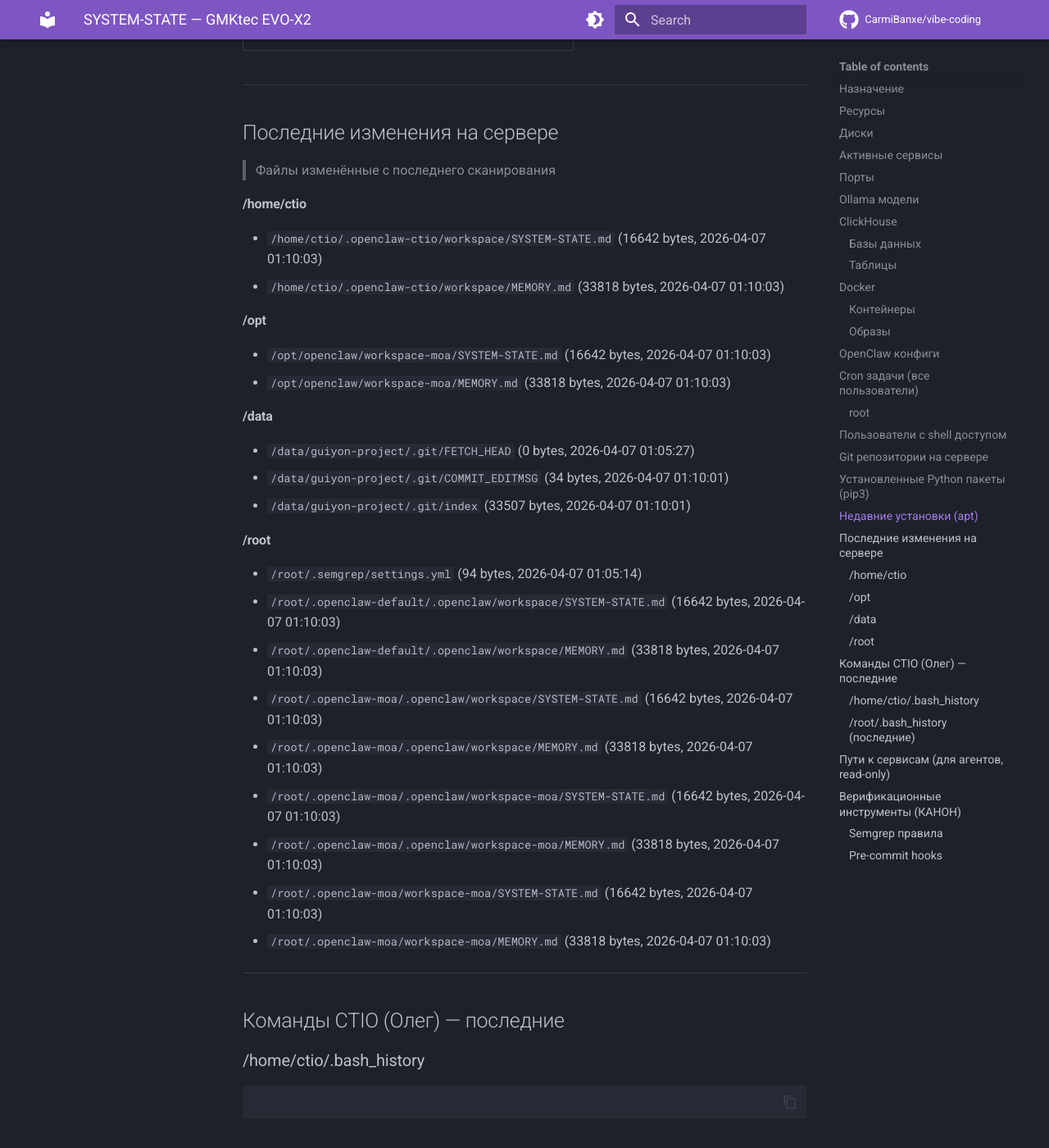
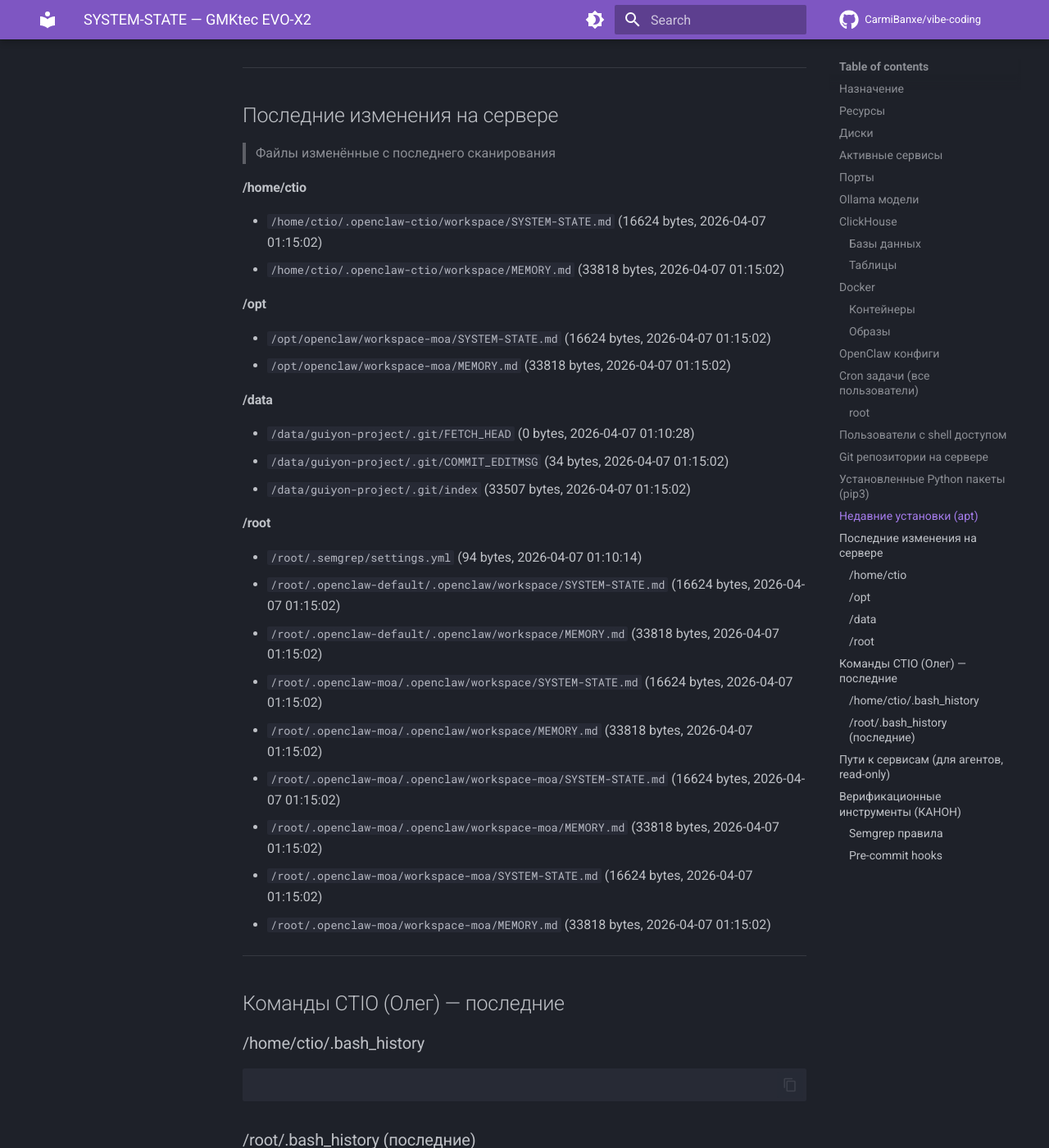
Before and after one commit to CarmiBanxe/vibe-coding, an MkDocs documentation site: the page built from docs/SYSTEM-STATE.md, in a window 1280 px wide and 1400 px high, scrolled down 13841 px. Shown: the whole window at 82% size. Built offline with MkDocs 1.6.1 and Material for MkDocs 9.7.7, drawn with Linux system fonts in a browser that asks for light colours; comment, search, counter and statistics services are not loaded; some of the changed text lies outside the part shown.

Commit message:
auto: SYSTEM-STATE v2 update (2026-04-07 01:15 CEST)

```diff
--- a/docs/SYSTEM-STATE.md
+++ b/docs/SYSTEM-STATE.md
@@ -1,6 +1,6 @@
 # SYSTEM-STATE — GMKtec EVO-X2
 > Автоматически обновляется каждые 5 минут
-> Последнее сканирование: 2026-04-07 01:10 CEST
+> Последнее сканирование: 2026-04-07 01:15 CEST
 > Источник: ctio-watcher.sh v2 (cron)
 
 ## Назначение
@@ -11,8 +11,8 @@
 ---
 
 ## Ресурсы
-- RAM: 11Gi / 30Gi (free: 2.2Gi)
-- Load: 2.43 2.27 2.25
+- RAM: 11Gi / 30Gi (free: 2.0Gi)
+- Load: 1.69 2.00 2.14
 - GPU VRAM used: 58.5 GB
 
 ## Диски
@@ -187,8 +187,8 @@
 | qwen3-banxe-v2:latest | 17.3 GB | 2026-04-03 |
 | qwen3-banxe:latest | 17.3 GB | 2026-04-02 |
 | qwen3:30b-a3b | 17.3 GB | 2026-04-02 |
+| huihui_ai/glm-4.7-flash-abliterated:latest | 17.5 GB | 2026-03-26 |
 | gurubot/gpt-oss-derestricted:20b | 14.7 GB | 2026-03-26 |
-| huihui_ai/glm-4.7-flash-abliterated:latest | 17.5 GB | 2026-03-26 |
 
 ## ClickHouse
 ### Базы данных
@@ -249,8 +249,8 @@
 | marble-src-marble-frontend:latest | 757MB |
 | marble-src-marble-backend:latest | 255MB |
 | andreysenov/firebase-tools:latest | 1.47GB |
+| jube.app:latest | 646MB |
 | <none>:<none> | 646MB |
-| jube.app:latest | 646MB |
 | mongo:8 | 950MB |
 | postgis/postgis:17-3.5 | 637MB |
 | postgres:17 | 453MB |
@@ -379,28 +379,28 @@
 
 
 #### /home/ctio
-- `/home/ctio/.openclaw-ctio/workspace/SYSTEM-STATE.md` (16642 bytes, 2026-04-07 01:10:03)
-- `/home/ctio/.openclaw-ctio/workspace/MEMORY.md` (33818 bytes, 2026-04-07 01:10:03)
+- `/home/ctio/.openclaw-ctio/workspace/SYSTEM-STATE.md` (16624 bytes, 2026-04-07 01:15:02)
+- `/home/ctio/.openclaw-ctio/workspace/MEMORY.md` (33818 bytes, 2026-04-07 01:15:02)
 
 #### /opt
-- `/opt/openclaw/workspace-moa/SYSTEM-STATE.md` (16642 bytes, 2026-04-07 01:10:03)
-- `/opt/openclaw/workspace-moa/MEMORY.md` (33818 bytes, 2026-04-07 01:10:03)
+- `/opt/openclaw/workspace-moa/SYSTEM-STATE.md` (16624 bytes, 2026-04-07 01:15:02)
+- `/opt/openclaw/workspace-moa/MEMORY.md` (33818 bytes, 2026-04-07 01:15:02)
 
 #### /data
-- `/data/guiyon-project/.git/FETCH_HEAD` (0 bytes, 2026-04-07 01:05:27)
-- `/data/guiyon-project/.git/COMMIT_EDITMSG` (34 bytes, 2026-04-07 01:10:01)
-- `/data/guiyon-project/.git/index` (33507 bytes, 2026-04-07 01:10:01)
+- `/data/guiyon-project/.git/FETCH_HEAD` (0 bytes, 2026-04-07 01:10:28)
+- `/data/guiyon-project/.git/COMMIT_EDITMSG` (34 bytes, 2026-04-07 01:15:02)
+- `/data/guiyon-project/.git/index` (33507 bytes, 2026-04-07 01:15:02)
 
 #### /root
-- `/root/.semgrep/settings.yml` (94 bytes, 2026-04-07 01:05:14)
-- `/root/.openclaw-default/.openclaw/workspace/SYSTEM-STATE.md` (16642 bytes, 2026-04-07 01:10:03)
-- `/root/.openclaw-default/.openclaw/workspace/MEMORY.md` (33818 bytes, 2026-04-07 01:10:03)
-- `/root/.openclaw-moa/.openclaw/workspace/SYSTEM-STATE.md` (16642 bytes, 2026-04-07 01:10:03)
-- `/root/.openclaw-moa/.openclaw/workspace/MEMORY.md` (33818 bytes, 2026-04-07 01:10:03)
-- `/root/.openclaw-moa/.openclaw/workspace-moa/SYSTEM-STATE.md` (16642 bytes, 2026-04-07 01:10:03)
-- `/root/.openclaw-moa/.openclaw/workspace-moa/MEMORY.md` (33818 bytes, 2026-04-07 01:10:03)
-- `/root/.openclaw-moa/workspace-moa/SYSTEM-STATE.md` (16642 bytes, 2026-04-07 01:10:03)
-- `/root/.openclaw-moa/workspace-moa/MEMORY.md` (33818 bytes, 2026-04-07 01:10:03)
+- `/root/.semgrep/settings.yml` (94 bytes, 2026-04-07 01:10:14)
+- `/root/.openclaw-default/.openclaw/workspace/SYSTEM-STATE.md` (16624 bytes, 2026-04-07 01:15:02)
+- `/root/.openclaw-default/.openclaw/workspace/MEMORY.md` (33818 bytes, 2026-04-07 01:15:02)
+- `/root/.openclaw-moa/.openclaw/workspace/SYSTEM-STATE.md` (16624 bytes, 2026-04-07 01:15:02)
+- `/root/.openclaw-moa/.openclaw/workspace/MEMORY.md` (33818 bytes, 2026-04-07 01:15:02)
+- `/root/.openclaw-moa/.openclaw/workspace-moa/SYSTEM-STATE.md` (16624 bytes, 2026-04-07 01:15:02)
+- `/root/.openclaw-moa/.openclaw/workspace-moa/MEMORY.md` (33818 bytes, 2026-04-07 01:15:02)
+- `/root/.openclaw-moa/workspace-moa/SYSTEM-STATE.md` (16624 bytes, 2026-04-07 01:15:02)
+- `/root/.openclaw-moa/workspace-moa/MEMORY.md` (33818 bytes, 2026-04-07 01:15:02)
 
 ---
 
```
Also changed, not shown: other parts of docs/SYSTEM-STATE.md (+1 -1 lines).
